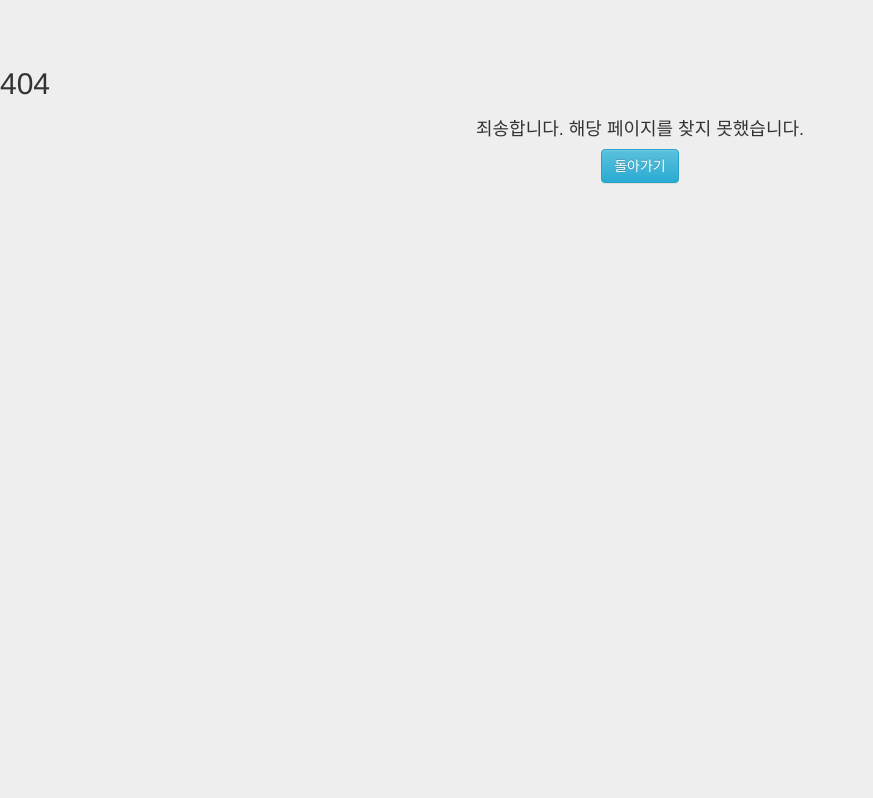
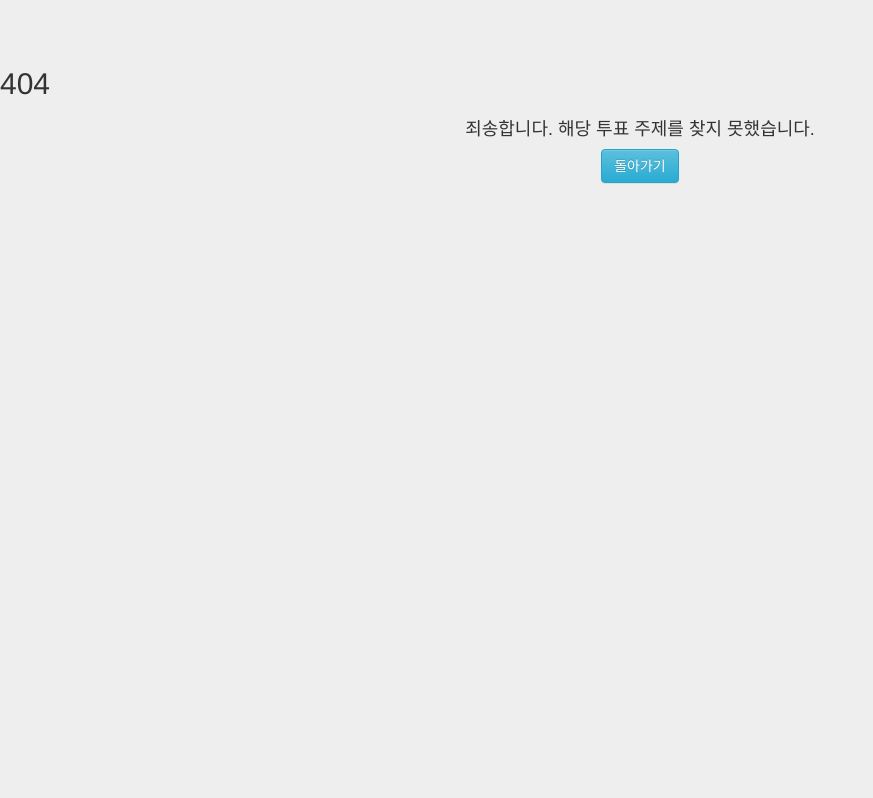
Before and after one commit to yeonho1/election, a Django app: page /vote/view/1 in a window 1280 px wide. Shown: the part 161-959 px from the top of the page, without its empty margins (0-873 px from the left). Run offline with Django 3.2, Linux system fonts and the light colour scheme; data that the repository does not hold is empty; some libraries are stand-ins or nearby versions.

Commit message:
change 404 '해당 페이지' to '해당 투표 주제' due to separating 404 of voteselection

```diff
--- a/vote/templates/vote/404.html
+++ b/vote/templates/vote/404.html
@@ -4,7 +4,7 @@
 <h2>404</h2>
 <div class="container">
     <center>
-        <h4>죄송합니다. 해당 페이지를 찾지 못했습니다.</h4>
+        <h4>죄송합니다. 해당 투표 주제를 찾지 못했습니다.</h4>
         <a href="{% url 'votemain' %}" class="btn btn-info">돌아가기</a>
     </center>
 </div>
```
